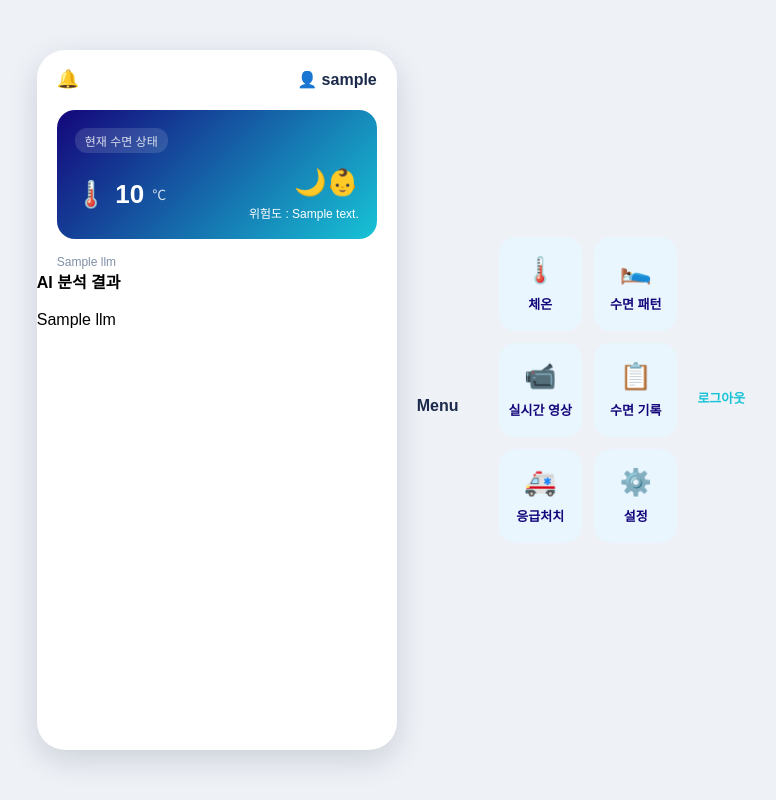
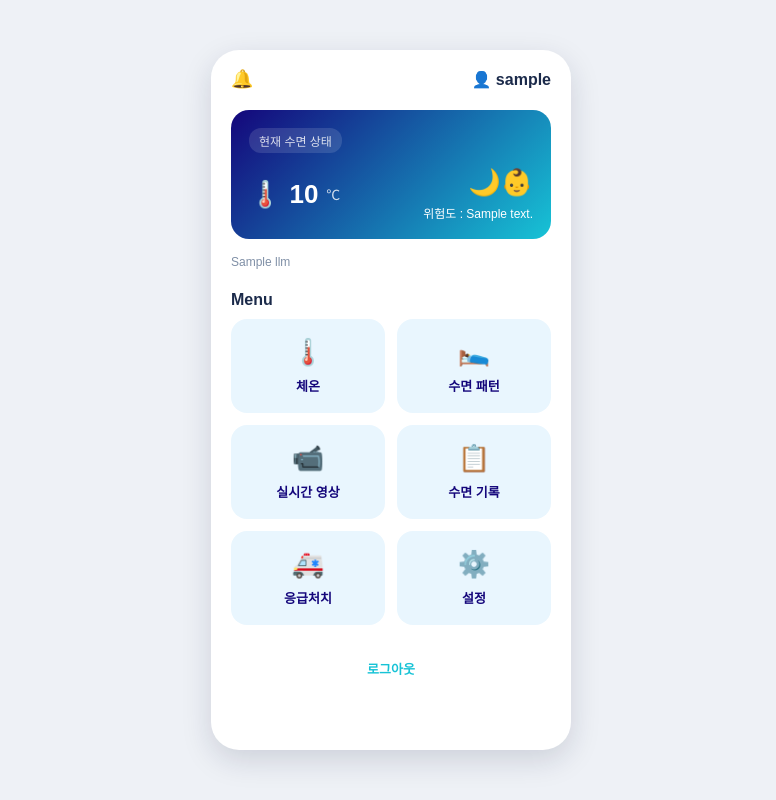
Before and after one commit to soh5rangi-oss/orangi, a Flask app: template templates/home.html in a window 1280 px wide. Shown: the whole page, without its empty margins (249-1025 px from the left). Run offline with Flask 3, Linux system fonts and the light colour scheme; the template is opened without the code that fills it: most values are stand-ins (such as "Sample title", 1, 10 or a date in 2020); some web fonts are replaced.

Commit message:
Update home.html

```diff
--- a/templates/home.html
+++ b/templates/home.html
@@ -26,9 +26,7 @@
 </div>
 
 <div class="ai-note">{{ llm }}</div>
-   <strong>AI 분석 결과</strong><br>
-    {{ llm }}
-</div>
+
 
 <div class="menu-title">Menu</div>
 <div class="menu-grid">
```
